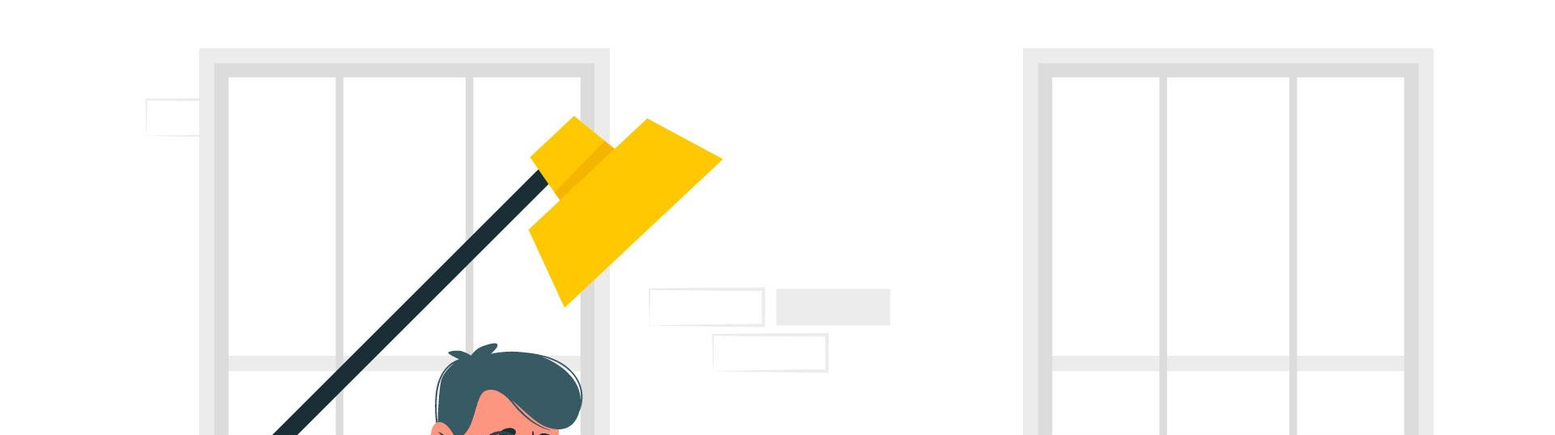
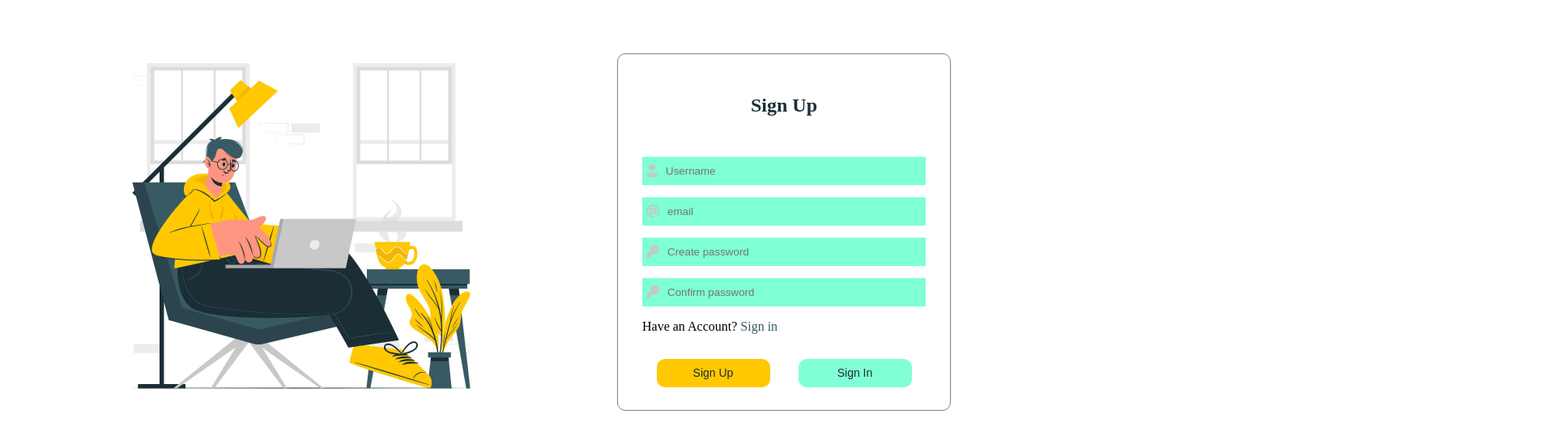
Before and after one commit to Samv-tech/updated_signin, a plain HTML site: page index.html in a window 1280 px wide. Shown: the part 121-659 px from the top of the page at 81% size, 1920 px wide, since content can reach past the window. Drawn offline with Linux system fonts and the light colour scheme; files that its build step writes are made by us from their sources; the site is published under a folder, as on GitHub Pages, so addresses that start at the root find nothing.

Commit message:
Add files via upload

```diff
--- a/index.html
+++ b/index.html
@@ -4,7 +4,7 @@
     <meta charset="UTF-8">
     <meta name="viewport" content="width=device-width, initial-scale=1.0">
     <title>Sign in page</title>
-    <link rel="stylesheet" href="/signinpage/new.css">
+    <link rel="stylesheet" href="new.css">
     <script src="index.js" defer></script>
     <script src="https://kit.fontawesome.com/46037db1eb.js" crossorigin="anonymous"></script>
 </head>
```
